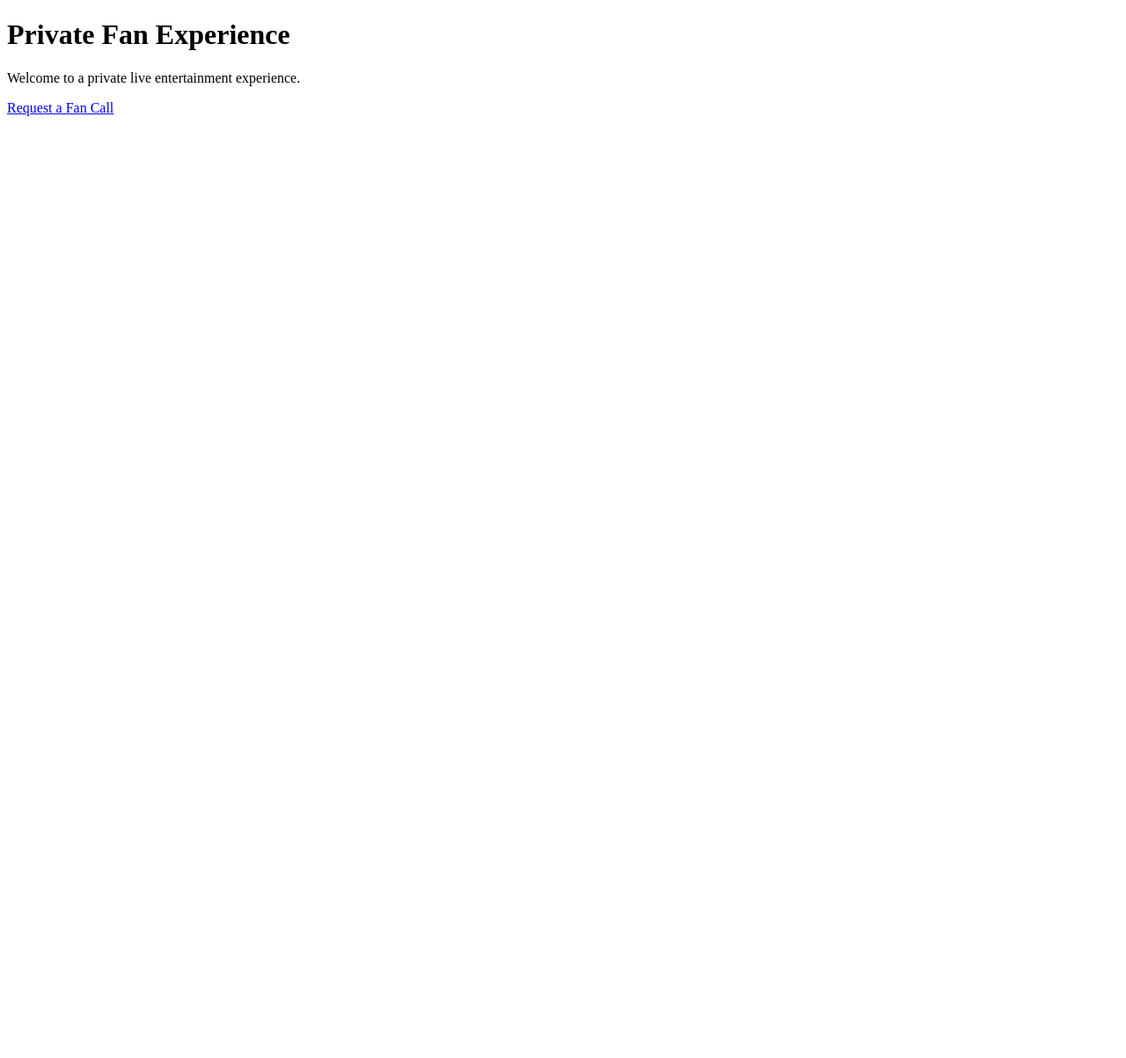
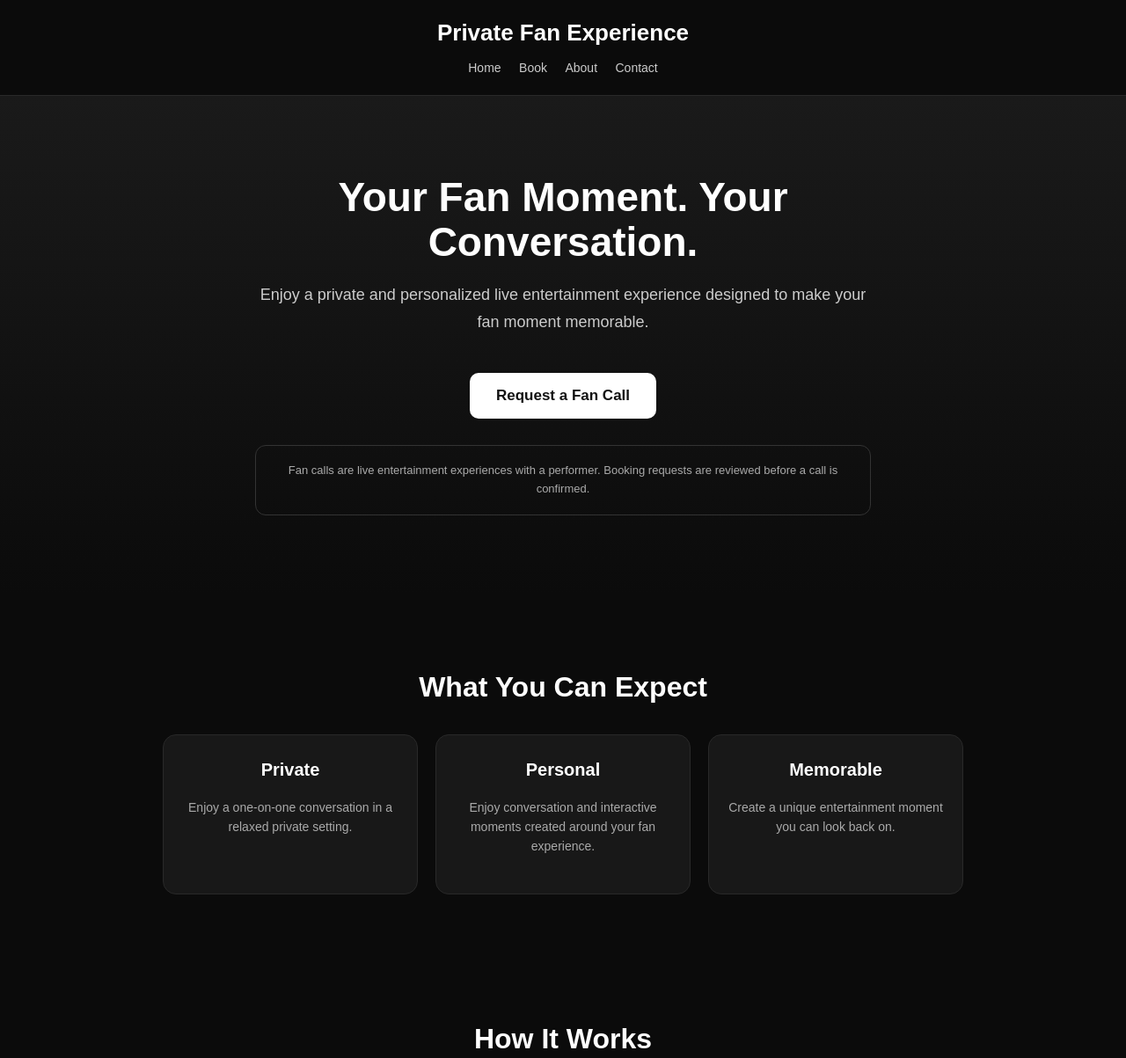
Before and after one commit to matts485/-matt-live-calls., a website: page index.html in a window 1280 px wide. Shown: the top 1203 px of the page at 88% size. Before the commit the page ends 800 px from the top, so only its background shows below. Drawn offline with Linux system fonts and the light colour scheme.

Commit message:
Update home page

```diff
--- a/index.html
+++ b/index.html
@@ -4,17 +4,252 @@
   <meta charset="UTF-8">
   <meta name="viewport" content="width=device-width, initial-scale=1.0">
   <title>Private Fan Experience</title>
+
+  <style>
+    * {
+      box-sizing: border-box;
+    }
+
+    body {
+      margin: 0;
+      font-family: Arial, sans-serif;
+      background: #0b0b0b;
+      color: #fff;
+    }
+
+    header {
+      padding: 22px 20px;
+      text-align: center;
+      border-bottom: 1px solid #292929;
+    }
+
+    header h1 {
+      margin: 0;
+      font-size: 26px;
+    }
+
+    nav {
+      margin-top: 15px;
+    }
+
+    nav a {
+      color: #ccc;
+      text-decoration: none;
+      margin: 0 8px;
+      font-size: 14px;
+    }
+
+    nav a:hover {
+      color: #fff;
+    }
+
+    .hero {
+      text-align: center;
+      padding: 90px 20px;
+      background: linear-gradient(180deg, #1a1a1a, #0b0b0b);
+    }
+
+    .hero-content {
+      max-width: 700px;
+      margin: auto;
+    }
+
+    .hero h2 {
+      font-size: 46px;
+      line-height: 1.1;
+      margin: 0 0 20px;
+    }
+
+    .hero p {
+      color: #ccc;
+      font-size: 18px;
+      line-height: 1.7;
+    }
+
+    .button {
+      display: inline-block;
+      margin-top: 25px;
+      padding: 16px 30px;
+      background: #fff;
+      color: #111;
+      text-decoration: none;
+      border-radius: 10px;
+      font-weight: bold;
+      font-size: 17px;
+    }
+
+    .section {
+      max-width: 950px;
+      margin: auto;
+      padding: 60px 20px;
+      text-align: center;
+    }
+
+    .section h2 {
+      font-size: 32px;
+      margin-bottom: 35px;
+    }
+
+    .cards {
+      display: grid;
+      grid-template-columns: repeat(3, 1fr);
+      gap: 20px;
+    }
+
+    .card {
+      background: #181818;
+      border: 1px solid #292929;
+      border-radius: 15px;
+      padding: 28px 20px;
+    }
+
+    .card h3 {
+      margin-top: 0;
+      font-size: 20px;
+    }
+
+    .card p {
+      color: #aaa;
+      line-height: 1.6;
+      font-size: 14px;
+    }
+
+    .notice {
+      max-width: 700px;
+      margin: 30px auto 0;
+      padding: 18px;
+      border: 1px solid #333;
+      border-radius: 12px;
+      color: #aaa;
+      font-size: 13px;
+      line-height: 1.6;
+    }
+
+    footer {
+      border-top: 1px solid #292929;
+      text-align: center;
+      padding: 25px 20px;
+      color: #777;
+      font-size: 13px;
+    }
+
+    @media (max-width: 700px) {
+      .hero {
+        padding: 65px 20px;
+      }
+
+      .hero h2 {
+        font-size: 36px;
+      }
+
+      .cards {
+        grid-template-columns: 1fr;
+      }
+    }
+  </style>
 </head>
 
 <body>
 
+<header>
   <h1>Private Fan Experience</h1>
 
-  <p>
-    Welcome to a private live entertainment experience.
-  </p>
+  <nav>
+    <a href="index.html">Home</a>
+    <a href="book.html">Book</a>
+    <a href="about.html">About</a>
+    <a href="contact.html">Contact</a>
+  </nav>
+</header>
 
-  <a href="book.html">Request a Fan Call</a>
+<section class="hero">
+  <div class="hero-content">
+
+    <h2>Your Fan Moment. Your Conversation.</h2>
+
+    <p>
+      Enjoy a private and personalized live entertainment experience
+      designed to make your fan moment memorable.
+    </p>
+
+    <a class="button" href="book.html">
+      Request a Fan Call
+    </a>
+
+    <div class="notice">
+      Fan calls are live entertainment experiences with a performer.
+      Booking requests are reviewed before a call is confirmed.
+    </div>
+
+  </div>
+</section>
+
+<section class="section">
+
+  <h2>What You Can Expect</h2>
+
+  <div class="cards">
+
+    <div class="card">
+      <h3>Private</h3>
+      <p>
+        Enjoy a one-on-one conversation in a relaxed private setting.
+      </p>
+    </div>
+
+    <div class="card">
+      <h3>Personal</h3>
+      <p>
+        Enjoy conversation and interactive moments created around your
+        fan experience.
+      </p>
+    </div>
+
+    <div class="card">
+      <h3>Memorable</h3>
+      <p>
+        Create a unique entertainment moment you can look back on.
+      </p>
+    </div>
+
+  </div>
+
+</section>
+
+<section class="section">
+
+  <h2>How It Works</h2>
+
+  <div class="cards">
+
+    <div class="card">
+      <h3>1. Request</h3>
+      <p>
+        Submit your preferred booking details through the booking form.
+      </p>
+    </div>
+
+    <div class="card">
+      <h3>2. Review</h3>
+      <p>
+        Your request is reviewed and availability is confirmed.
+      </p>
+    </div>
+
+    <div class="card">
+      <h3>3. Connect</h3>
+      <p>
+        Once confirmed, you'll receive the details for your live call.
+      </p>
+    </div>
+
+  </div>
+
+</section>
+
+<footer>
+  © 2026 Private Fan Experience. All rights reserved.
+</footer>
 
 </body>
 </html>
```
